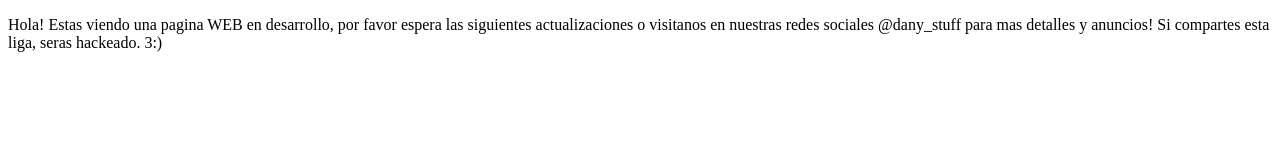
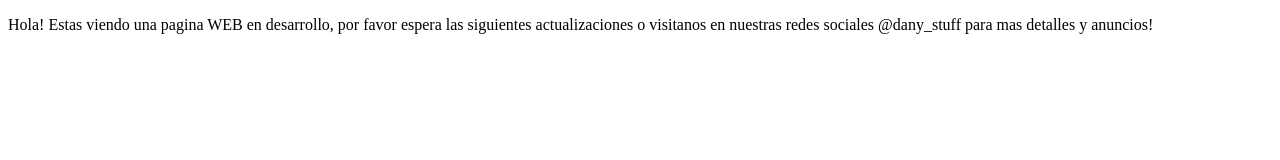
Before and after one commit to rockerpy/rockerpyWebCourses, a plain HTML site: page index.html in a window 1280 px wide. Drawn offline with Linux system fonts and the light colour scheme.

Commit message:
first commit [update]

```diff
--- a/index.html
+++ b/index.html
@@ -9,7 +9,7 @@
 <body>
     <p>
         Hola! Estas viendo una pagina WEB en desarrollo, por favor espera las siguientes actualizaciones o visitanos en nuestras redes sociales
-        @dany_stuff para mas detalles y anuncios! Si compartes esta liga, seras hackeado. 3:)
+        @dany_stuff para mas detalles y anuncios!
     </p>
 </body>
 </html>
```
